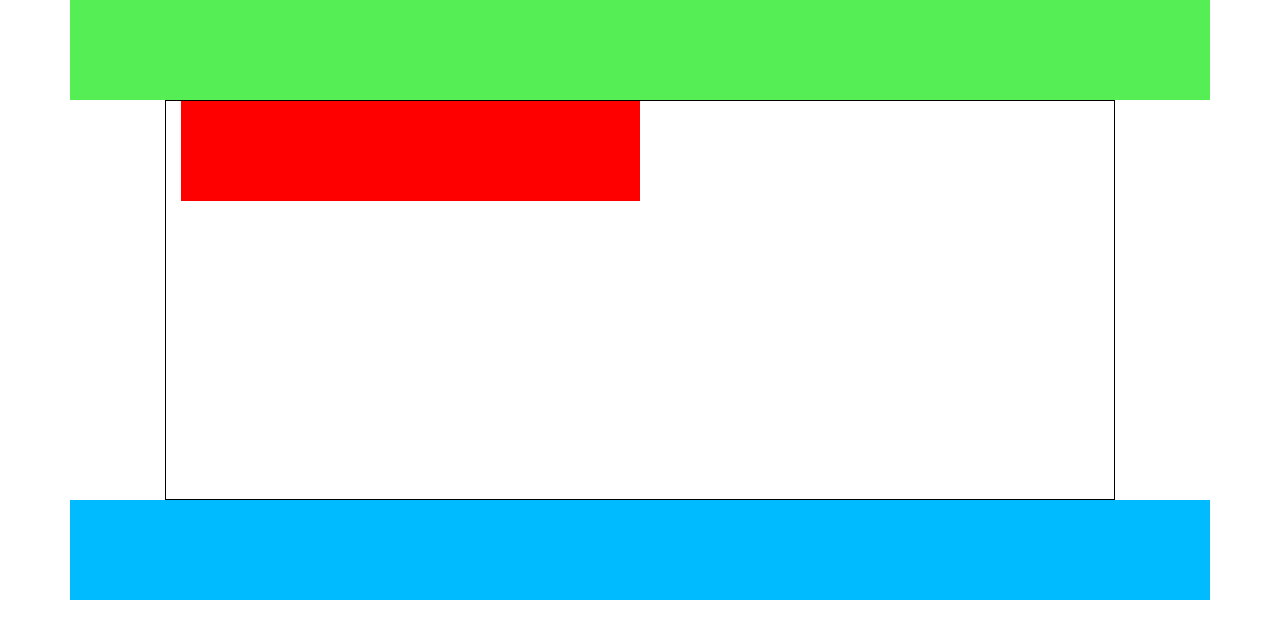
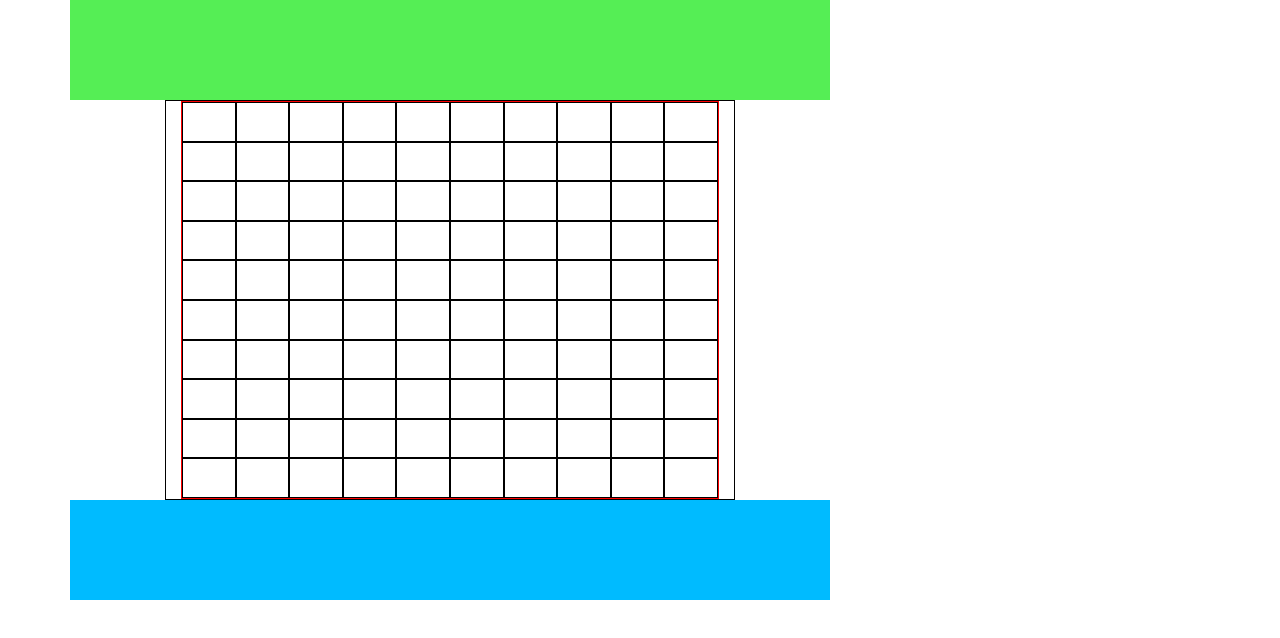
Before and after one commit to sean-a-kuhn/Battleship, a plain HTML site: page index.html in a window 1280 px wide. Drawn offline with nearby package versions, Linux system fonts and the light colour scheme.

Commit message:
got the cells to render properly. aspect ratios are all wonky--will fix. other divs need fine-tuning by playing with the custombootstrap.css file.

```diff
--- a/assets/css/styles.css
+++ b/assets/css/styles.css
@@ -16,8 +16,8 @@ body {}
 }
 
 .gridContent {
-   height: 50%;
-   width: 50%;
+   height: 100%;
+   width: 100%;
    border: solid red 1px;
 }
 
@@ -46,7 +46,8 @@ body {}
    position: relative;
    float: left;
    border: solid 1px black;
-   height: 30px;
+   width: 10%;
+   height: 10%;
 }
 
 /*style cell to designate free*/
--- a/assets/js/scripts.js
+++ b/assets/js/scripts.js
@@ -1,19 +1,18 @@
 $(document).ready(function() {
-  /*
+
    // Populate gameBoard div with cells, 10 rows by 10 columns
    for (let i=0; i<10; i++) {
       for (let j=0; j<10; j++) {
 
-      var addCell = $('<div class="col-xs-1 col-sm-1 col-lg-1 cell"></div>');
+      var addCell = $('<div class="cell"></div>');
 
-      $(".gridBox").append(addCell);
+      $(".gridContent").append(addCell);
 
    // Assign numerical id to each gridBox.
       let cellId = i + "-" + j;
       addCell.attr('id', cellId);
       }
    }
-   $(".gridBox").append();
-*/
+
 
 });
--- a/index.html
+++ b/index.html
@@ -12,7 +12,7 @@
    <body>
       <div id="main" class="container main">
          <div class="row">
-            <div id="dashboardBox" class="dashboardBox col-sm-12 col-md-12">
+            <div id="dashboardBox" class="dashboardBox col-sm-12 col-md-12 col-lg-8">
                <div id="dashboardContent" class="dashboardContent"></div>
             </div>
          </div>
@@ -21,20 +21,19 @@
 
             </div>
 
-            <div id="gridBox" class="gridBox col-xs-10 col-sm-10 col-md-10">
-               <!--
-               <div id="gridContent" class="gridContent col-sm-6 col-md-6">
-                  <div id="dialogBox" class="dialogBox">
+            <div id="gridBox" class="gridBox col-xs-10 col-sm-10 col-md-10 col-lg-6">
+
+               <div id="gridContent" class="gridContent">
+                  <!-- <div id="dialogBox" class="dialogBox">
                      <div id="dialogContent" class="dialogContent"></div>
-                  </div>
+                  </div> -->
                </div>
-               -->
-               <div class="dialogContent"></div>
+
             </div>
             <div class="col-xs-1 col-sm-1 col-md-1"></div>
          </div>
          <div class="row">
-            <div id="shipsBox" class="shipsBox col-sm-12 col-md-12">
+            <div id="shipsBox" class="shipsBox col-sm-12 col-md-12 col-lg-8">
                <div id="shipsContent" class="shipsContent"></div>
             </div>
          </div>
```
Also changed, not shown: assets/css/customBootstrap.css (line endings or trailing spaces).
